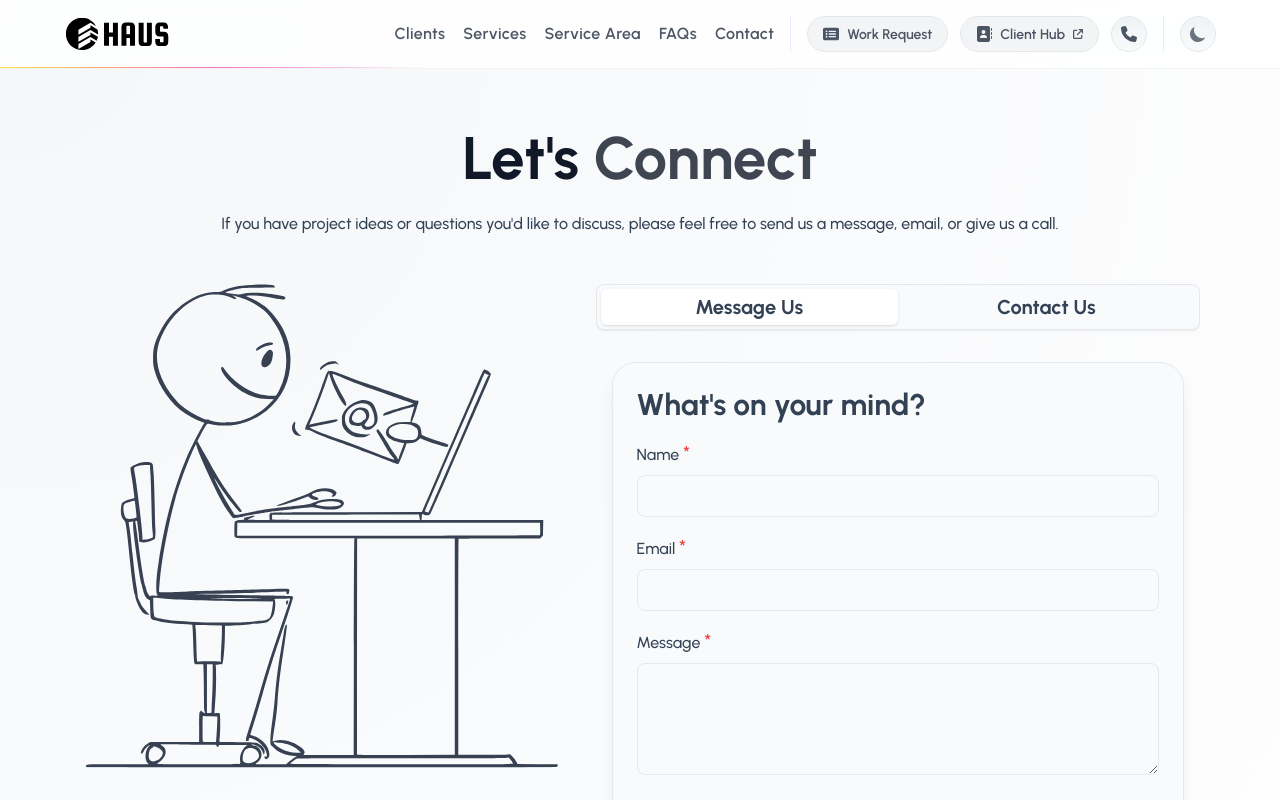
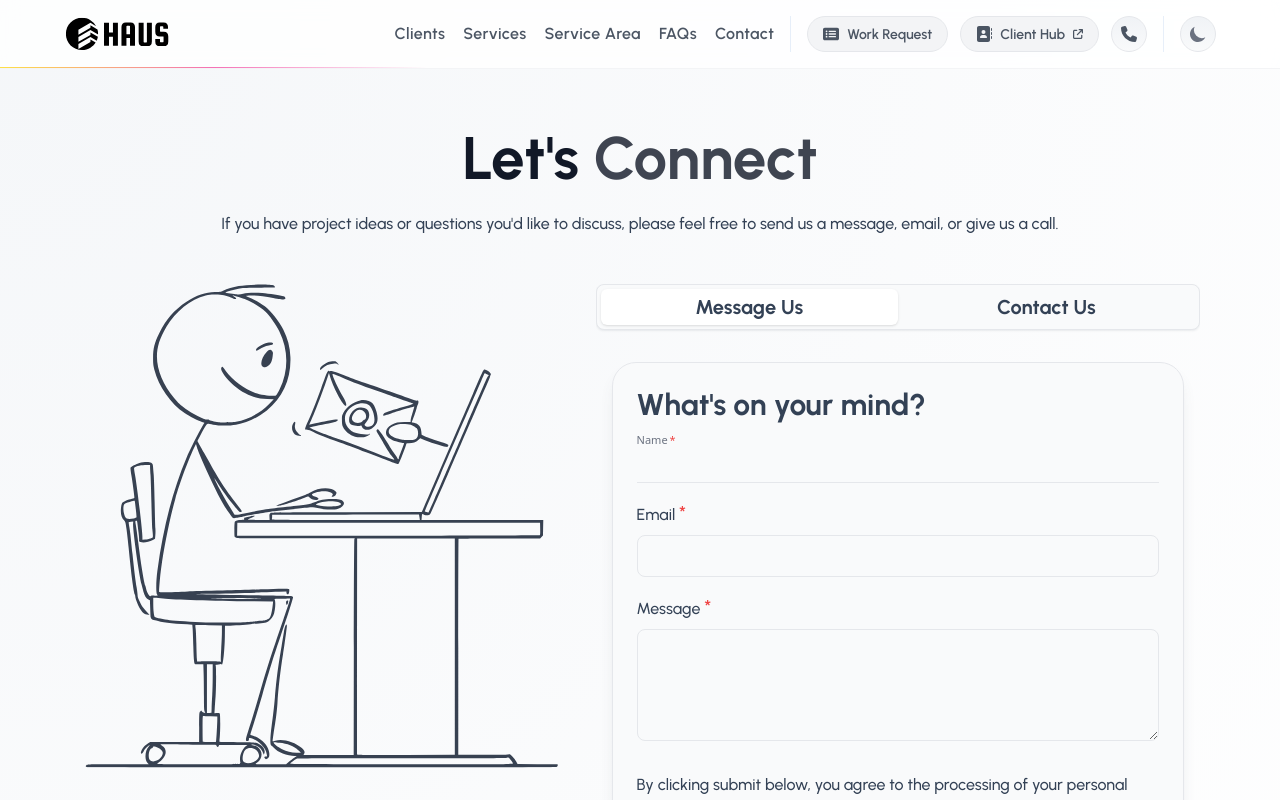
Before and after one commit to ben-v/haus, a React (Vite) app: page /contact in a window 1280 px wide. Shown: the top 800 px of the page. Built offline with nearby package versions, Linux system fonts and the light colour scheme.

Commit message:
Test new input props

```diff
--- a/src/pages/contact/panels/ContactFormPanel.tsx
+++ b/src/pages/contact/panels/ContactFormPanel.tsx
@@ -11,6 +11,7 @@ import SvgPaperPlaneSolid from "../../../components/images/icons/SvgPaperPlaneSo
 import ButtonLink from "../../../components/navigation/ButtonLink";
 import CardHeader from "../../../components/layouts/CardHeader";
 import StandardLink from "../../../components/navigation/StandardLink";
+import { Input } from "@material-tailwind/react";
 
 const ContactFormPanel = () => {
     const { theme, } = useContext(ThemeContext);
@@ -69,6 +70,8 @@ const ContactFormPanel = () => {
                     <div className="relative">
                         <div className="space-y-4">
                             <div>
+                                <Input id="name" name="name" maxLength={50} autoComplete="off" variant="standard" label="Name" placeholder="Name" required={true} shrink={true} crossOrigin={undefined}/>
+{/*
                                 <label htmlFor="name" className="mb-2 block body-text tabpanel-text">Name <span className="text-xl text-red-500 dark:text-red-400">*</span></label>
                                 <input
                                     id="name"
@@ -78,7 +81,7 @@ const ContactFormPanel = () => {
                                     value={name}
                                     type="text"
                                     autoComplete="off"
-                                    className="peer block w-full rounded-lg border border-gray-200 bg-transparent px-4 py-2 body-text tabpanel-text transition-shadow duration-300 invalid:ring-2 invalid:ring-red-400 focus:ring-2 dark:border-gray-700" />
+                                    className="peer block w-full rounded-lg border border-gray-200 bg-transparent px-4 py-2 body-text tabpanel-text transition-shadow duration-300 invalid:ring-2 invalid:ring-red-400 focus:ring-2 dark:border-gray-700" /> */}
                             </div>
                             <div>
                                 <label htmlFor="email" className="mb-2 block body-text tabpanel-text">Email <span className="text-xl text-red-500 dark:text-red-400">*</span></label>
```
